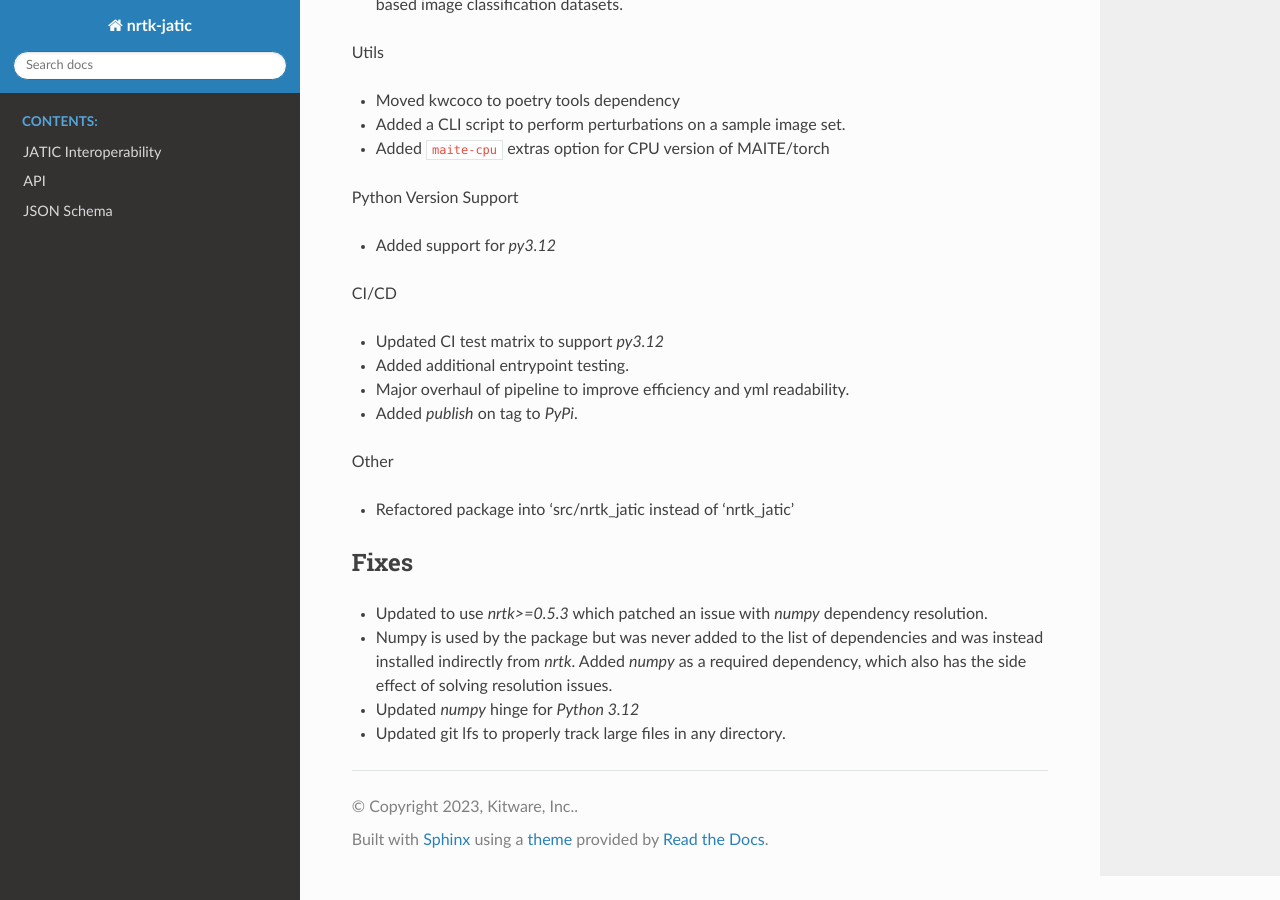
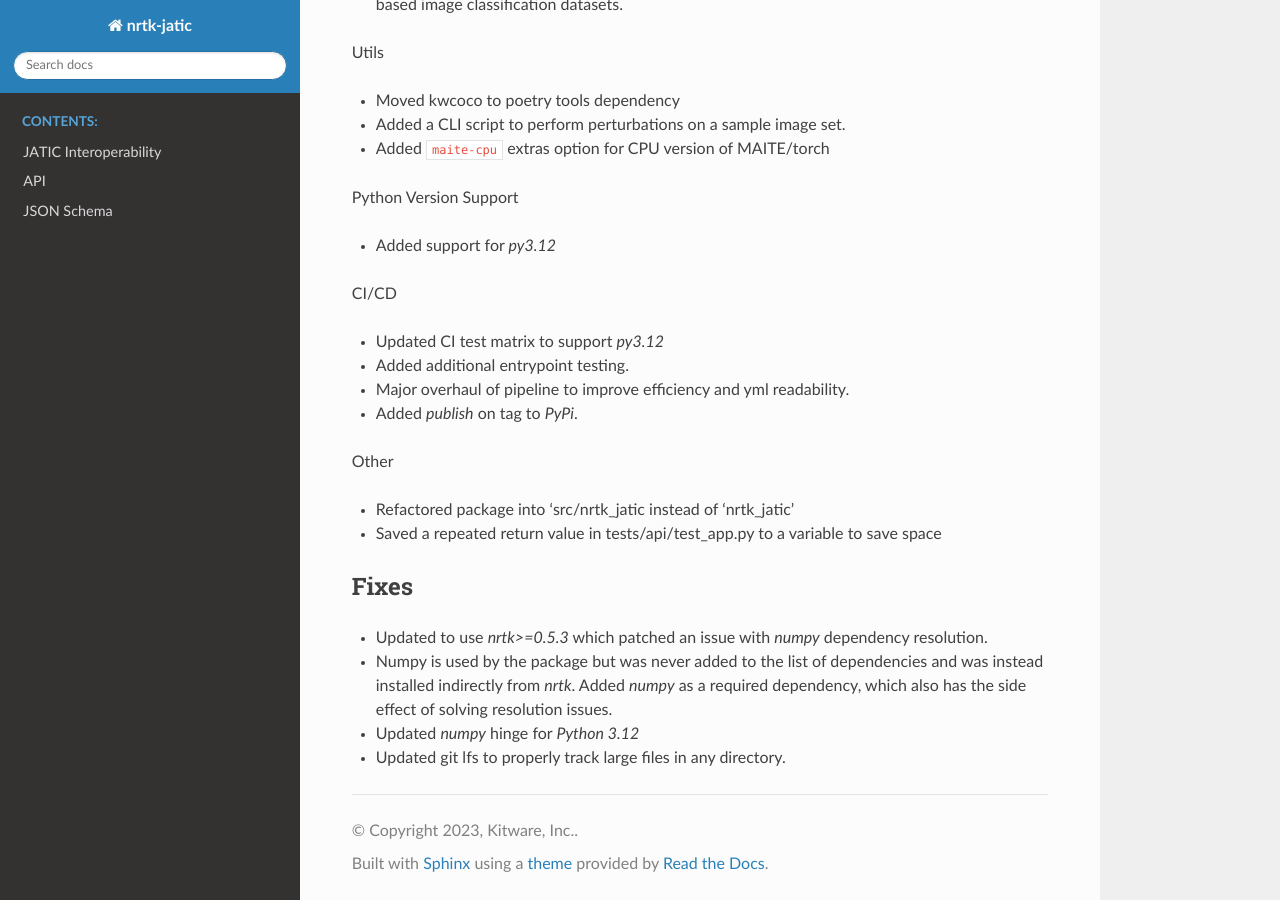
Before and after one commit to Kitware/nrtk-jatic, a Sphinx documentation site: the page built from docs/release_notes/pending_release.rst, in a window 1280 px wide and 900 px high, scrolled down 1403 px. Built offline with Sphinx 7.4.7 and the Read the Docs theme 2.0.0, drawn with Linux system fonts in a browser that asks for light colours; pages that are not in the unit, such as notebooks, are missing from menus.

Commit message:
Updated release notes to show new variable

```diff
--- a/docs/release_notes/pending_release.rst
+++ b/docs/release_notes/pending_release.rst
@@ -102,6 +102,8 @@ Other
 
 * Refactored package into 'src/nrtk_jatic instead of 'nrtk_jatic'
 
+* Saved a repeated return value in tests/api/test_app.py to a variable to save space
+
 Fixes
 -----
 
```
